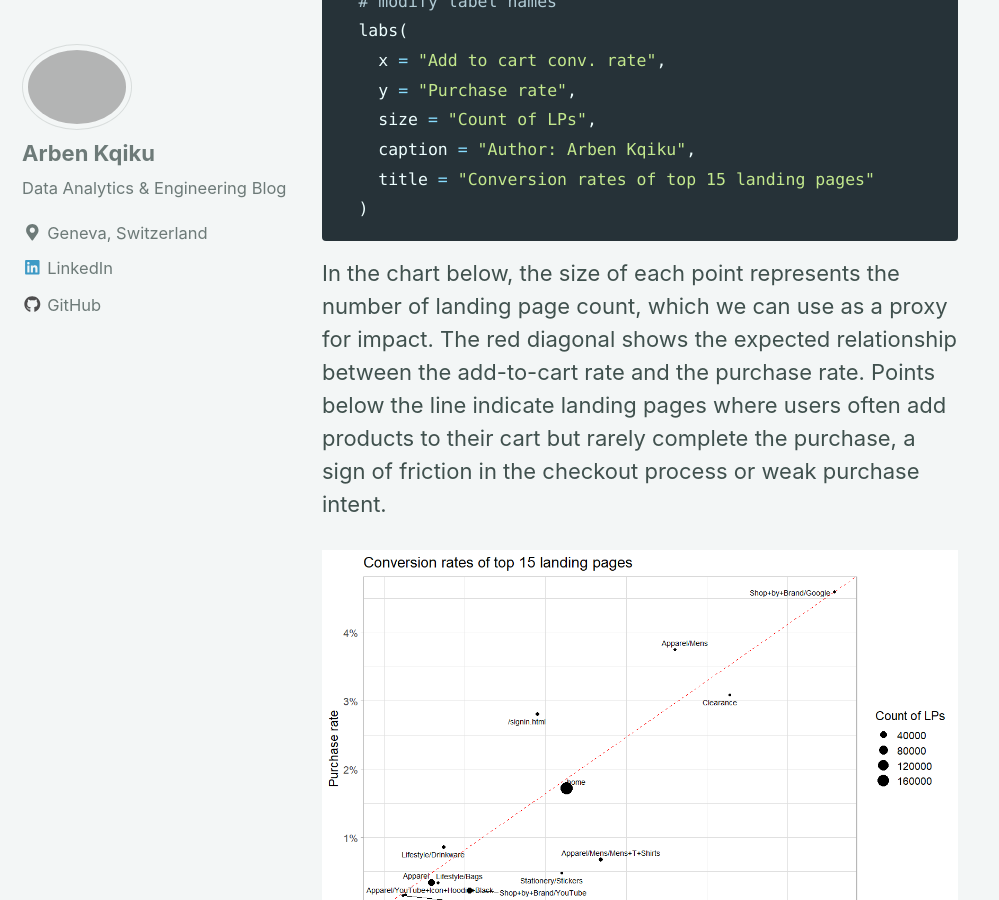
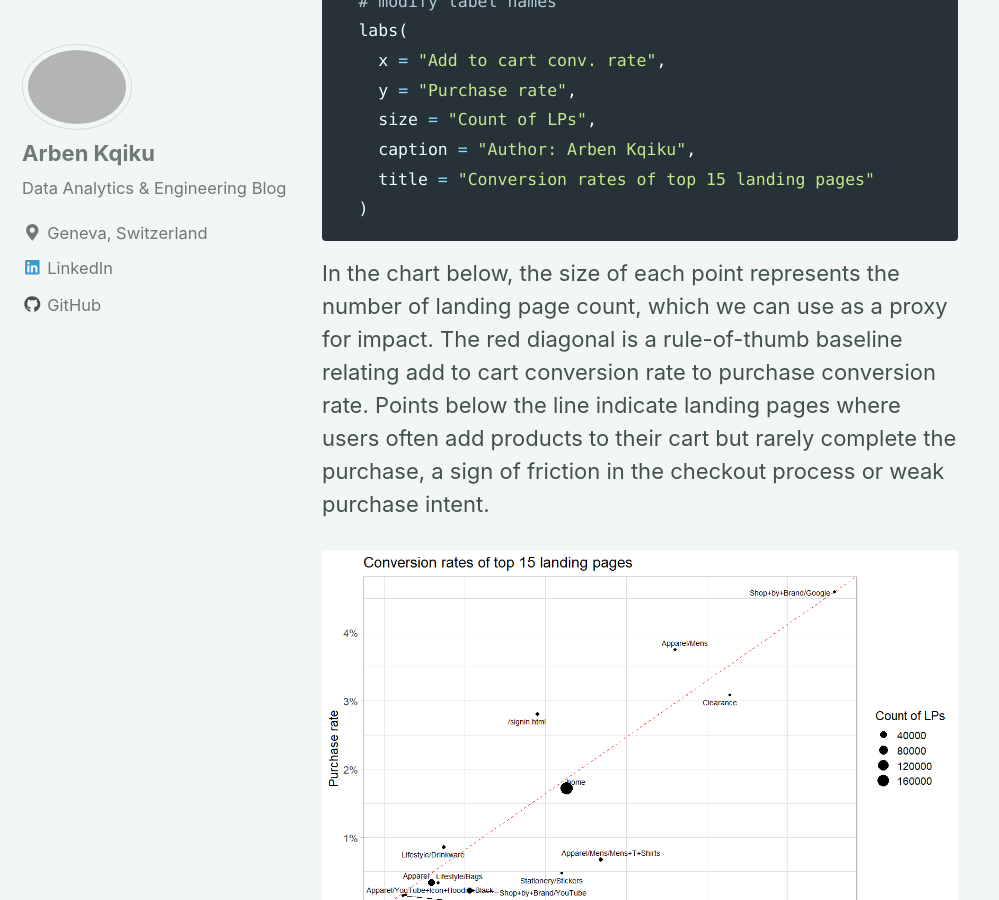
Before and after one commit to ArbenKqiku/arbenkqiku.github.io, a Jekyll site: the page built from _posts/2025-09-29-path-analysis-in-r.md, in a window 1280 px wide and 900 px high, scrolled down 29192 px. Shown: the whole window, without its empty margins (0-999 px from the left). Built offline with Jekyll 4.4.1, drawn with Linux system fonts in a browser that asks for light colours; nearby versions of some CDN libraries.

Commit message:
MAde heuristic diagonal explicit

````diff
--- a/_posts/2025-09-29-path-analysis-in-r.md
+++ b/_posts/2025-09-29-path-analysis-in-r.md
@@ -632,7 +632,7 @@ funnel_steps_joined %>%
   )
 ```
 
-In the chart below, the size of each point represents the number of landing page count, which we can use as a proxy for impact. The red diagonal shows the expected relationship between the add-to-cart rate and the purchase rate. Points below the line indicate landing pages where users often add products to their cart but rarely complete the purchase, a sign of friction in the checkout process or weak purchase intent.
+In the chart below, the size of each point represents the number of landing page count, which we can use as a proxy for impact. The red diagonal is a rule-of-thumb baseline relating add to cart conversion rate to purchase conversion rate. Points below the line indicate landing pages where users often add products to their cart but rarely complete the purchase, a sign of friction in the checkout process or weak purchase intent.
 
 <img src="{{ site.url }}{{ site.baseurl }}/images/article-5-path-analysis/image-4.9.png" alt="linearly separable data">
 
````
